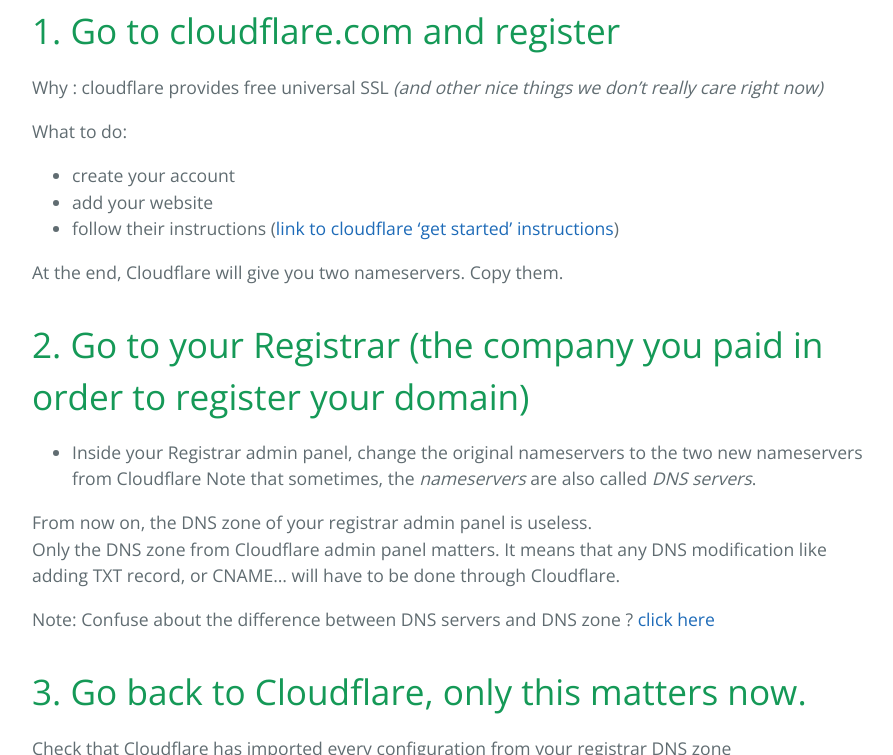
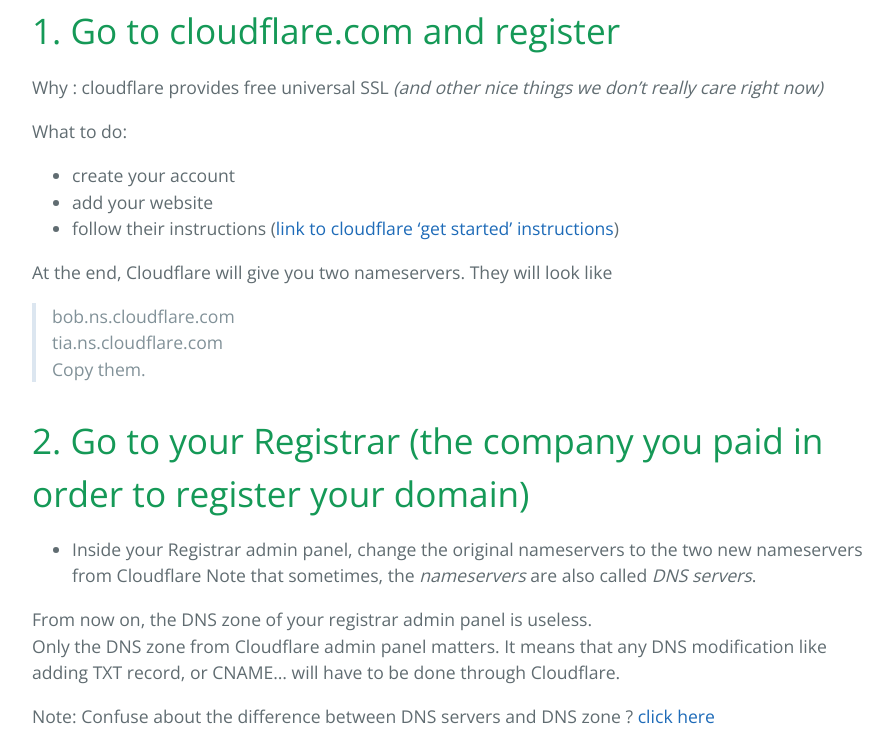
Before and after one commit to lulugreen/lulugreen, a Jekyll site: the page built from _posts/2018-02-14-Github-Pages-with-your-own-domain-and-SSL.markdown, in a window 1280 px wide and 900 px high, scrolled down 547 px, cut to the strip 0-755 px from the top of the window. Shown: the whole strip, without its empty margins (192-1085 px from the left). Built offline with Jekyll 4.4.1, drawn with Linux system fonts in a browser that asks for light colours.

Commit message:
new article modif

```diff
--- a/_posts/2018-02-14-Github-Pages-with-your-own-domain-and-SSL.markdown
+++ b/_posts/2018-02-14-Github-Pages-with-your-own-domain-and-SSL.markdown
@@ -16,7 +16,10 @@ What to do:
 *  add your website
 *  follow their instructions ([link to cloudflare 'get started' instructions][cloudflareStart])
 
-At the end, Cloudflare will give you two nameservers. Copy them.
+At the end, Cloudflare will give you two nameservers. They will look like
+> bob.ns.cloudflare.com
+> tia.ns.cloudflare.com
+Copy them.
 
 # 2.  Go to your Registrar (the company you paid in order to register your domain)
 
@@ -57,8 +60,11 @@ Set up the rule that will force redirection from http to https. Exemple for the
 ## Ressources
 
 [cvan blog][cvan blog]: Tutorial I followed for the most part
+
 [cloudflare tuto][cloudflare tuto]: Official ressource from Cloudflare on how to do this
+
 [dns help][dns help]: What you need to know about DNS is in their FAQ
+
 
 [dnsexplanation]: https://www.infomaniak.com/en/support/faq/search?q=dns
 [cvan blog]: https://gist.github.com/cvan/8630f847f579f90e0c014dc5199c337b
```
